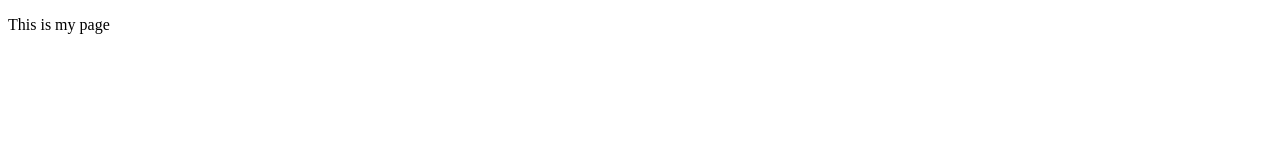
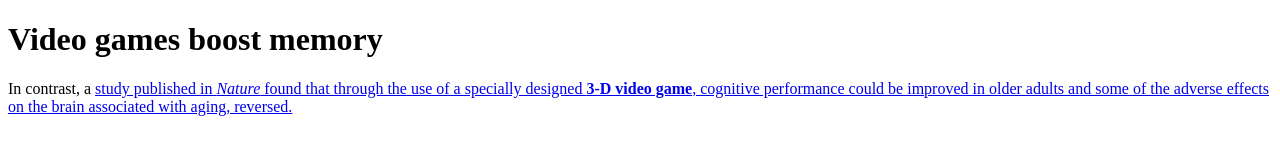
Before and after one commit to TheGamerGupta/kishan.github.io, a plain HTML site: page index.html in a window 1280 px wide. Drawn offline with Linux system fonts and the light colour scheme.

Commit message:
Update index.html
Update Paragraph

```diff
--- a/index.html
+++ b/index.html
@@ -5,6 +5,7 @@
     <title>My test page</title>
   </head>
   <body>
-    <p>This is my page</p>
+    <h1>Video games boost memory</h1>
+    <p>In contrast, a <a href="https://www.eurekalert.org/pub_releases/2013-09/uoc--tto082913.php" title="Study of video Games effect on old age" target="_blank">study published in <em>Nature</em> found that through the use of a specially designed <strong>3-D video game</strong>, cognitive performance could be improved in older adults and some of the adverse effects on the brain associated with aging, reversed.</p>
   </body>
 </html>
```
